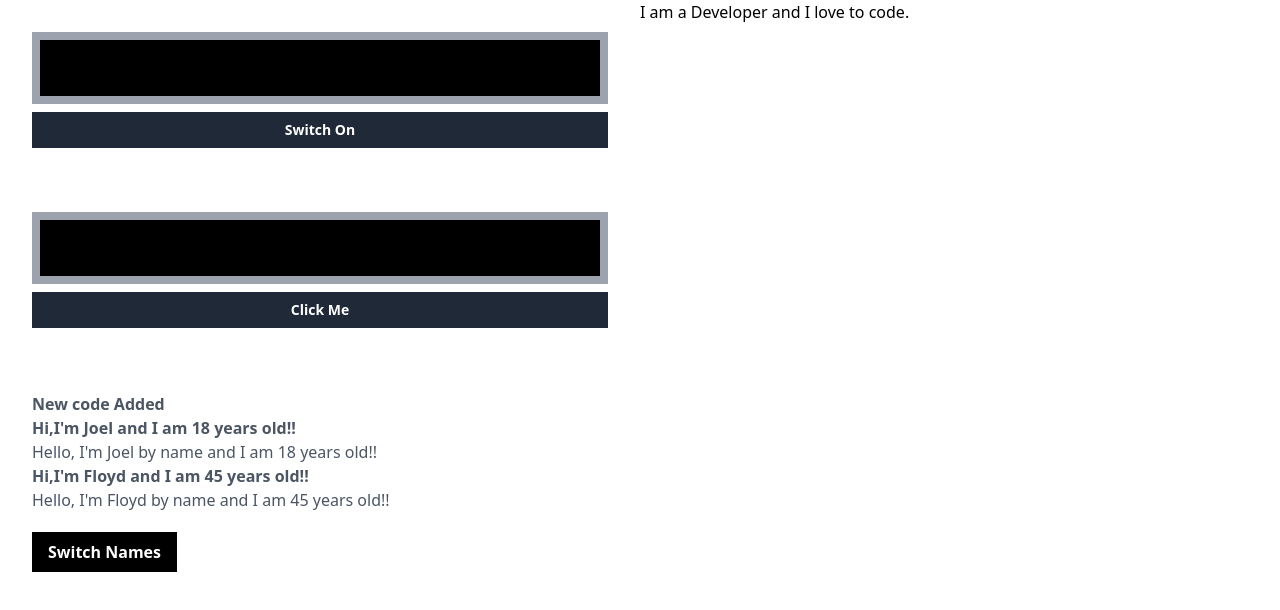
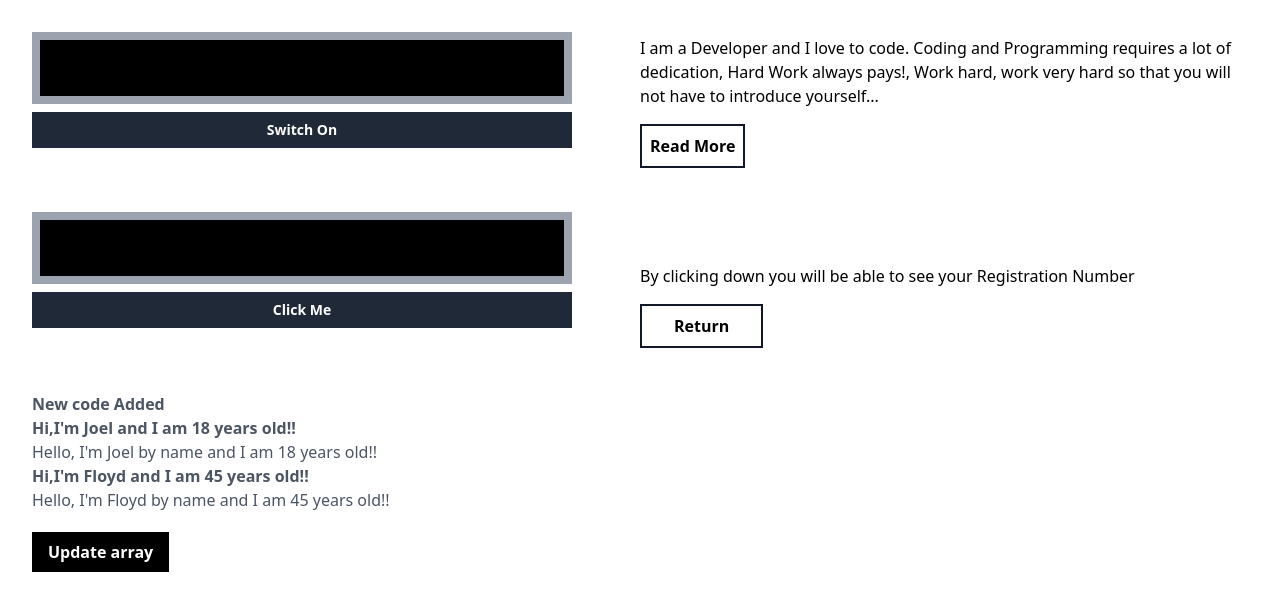
Before and after one commit to JohnBashombe/state-management-nextjs-recoil, a Next.js app: page / in a window 1280 px wide. Shown: the top 610 px of the page. Built offline with nearby package versions, Linux system fonts and the light colour scheme.

Commit message:
Unsuccessful Array Update

```diff
--- /dev/null
+++ b/components/Paragraph.tsx
@@ -0,0 +1,61 @@
+import React from 'react';
+import { NextPage } from 'next';
+import { useState } from 'react';
+
+const Home: NextPage = (): JSX.Element => {
+  const [isOn, setIsOn] = useState<boolean>(false);
+  const [isNum, setIsNum] = useState<boolean>(false);
+  const [isYou, setIsYou] = useState<string>('');
+
+  return (
+    <div className='space-y-24'>
+      <div className='space-y-4'>
+        {isOn ? (
+          <p>
+            Lorem ipsum dolor sit amet consectetur adipisicing elit. Provident
+            recusandae iusto vero, quia aliquam ea maxime culpa dolore quidem,
+            veritatis placeat iste, sapiente labore exercitationem. Aliquid
+            excepturi dolore libero iste! Lorem ipsum dolor sit amet consectetur
+            adipisicing elit. Provident recusandae iusto vero, quia aliquam ea
+            maxime culpa dolore quidem, veritatis placeat iste, sapiente labore
+            exercitationem. Aliquid excepturi dolore libero iste!{' '}
+          </p>
+        ) : (
+          <p>
+            I am a Developer and I love to code. Coding and Programming requires
+            a lot of dedication, Hard Work always pays!, Work hard, work very
+            hard so that you will not have to introduce yourself...
+          </p>
+        )}
+        <button
+          onClick={() => {
+            setIsOn(!isOn);
+            setIsYou(isYou);
+          }}
+          className='border-2 border-gray-900 p-2 font-bold'
+        >
+          {isOn ? 'Read Less' : 'Read More'}
+        </button>
+      </div>
+      <div className='space-y-4'>
+        {isNum ? (
+          <p>16-159-BSCS-J</p>
+        ) : (
+          <p>
+            By clicking down you will be able to see your Registration Number
+          </p>
+        )}
+        <button
+          onClick={() => {
+            setIsNum(!isNum);
+          }}
+          className='border-2 border-gray-900 p-2 font-bold'
+        >
+          {isNum ? 'Show Reg No' : <span className='pl-6 pr-6'> Return</span>}
+        </button>
+      </div>
+    </div>
+  );
+};
+
+export default Home;
--- a/pages/index.tsx
+++ b/pages/index.tsx
@@ -1,6 +1,7 @@
 import { NextPage } from 'next';
 import React, { useState } from 'react';
 import InputText from '../components/InputText';
+import Paragraph from '../components/Paragraph';
 /**
  * @author Ntavigwa Bashombe
  * @since 0.001
@@ -32,7 +33,7 @@ const Home: NextPage = (): JSX.Element => {
     setPersonId({
       persons: [
         { name: 'Steph', age: 34 },
-        { name: 'Curry', age: 29 },
+        { name: 'Tiana', age: 29 },
       ],
     });
   };
@@ -46,7 +47,7 @@ const Home: NextPage = (): JSX.Element => {
               `border-8 p-7 space-y-3 justify-center items-center ` +
               (isOn
                 ? 'border-red-800 bg-slate-100'
-                : 'border-gray-400 bg-black p-16')
+                : 'border-gray-400 bg-black')
             }
           >
             {isOn ? <span>...we have switched On now!{isYou}</span> : null}
@@ -69,7 +70,7 @@ const Home: NextPage = (): JSX.Element => {
               `border-8 p-7 space-y-3 ` +
               (isActivated
                 ? 'border-gray-300 bg-white'
-                : 'border-gray-400 bg-black p-20')
+                : 'border-gray-400 bg-black')
             }
           >
             {isActivated ? (
@@ -93,6 +94,7 @@ const Home: NextPage = (): JSX.Element => {
 
         <div className='p-8'>
           <p>New code Added</p>
+
           {personId.persons.map((person, index) => {
             return (
               <InputText age={person.age} name={person.name} key={index} />
@@ -100,15 +102,15 @@ const Home: NextPage = (): JSX.Element => {
           })}
 
           <button
-            onClick={switchNameHandler}
+            onClick={switchNameHandler} // I tried my best to load back the initial array by unsuccessful!
             className='bg-black text-white px-4 py-2 my-5'
           >
-            Switch Names
+            Update array
           </button>
         </div>
       </div>
-      <div>
-        <p>I am a Developer and I love to code.</p>
+      <div className='m-9 w-2/4'>
+        <Paragraph />
       </div>
     </div>
   );
```
